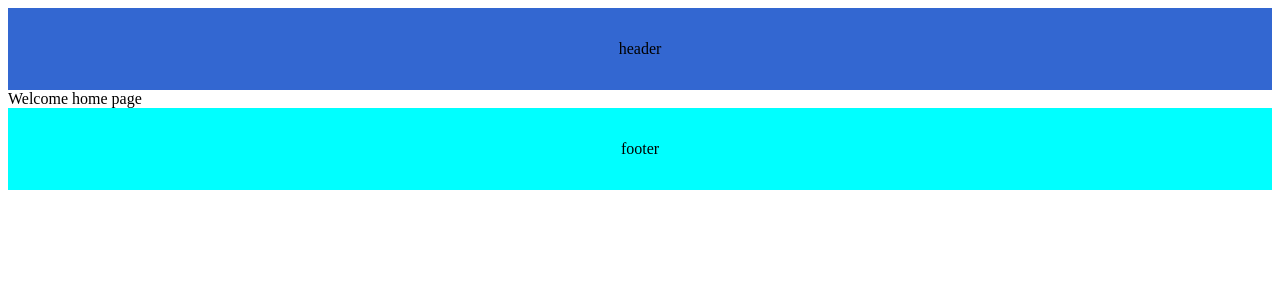
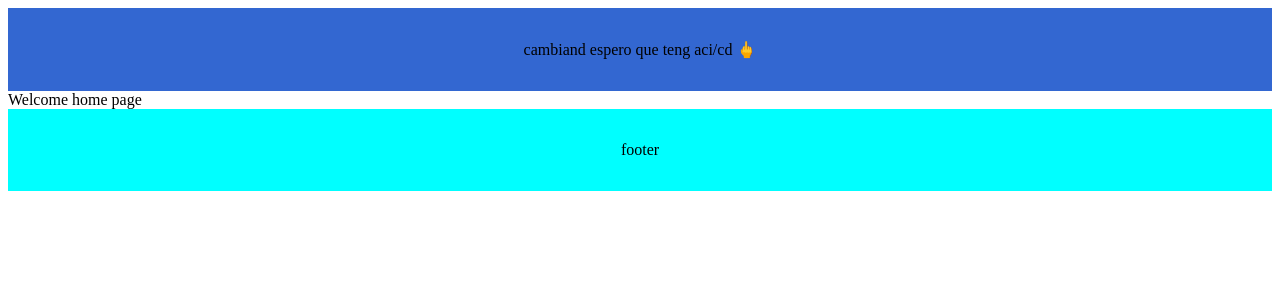
Before and after one commit to jos3lo89/next-practice, a Next.js app: page / in a window 1280 px wide. Shown: the top 300 px of the page. Built offline with nearby package versions, Linux system fonts and the light colour scheme.

Commit message:
refactor: add new title in header

```diff
--- a/app/layout.tsx
+++ b/app/layout.tsx
@@ -21,7 +21,7 @@ export default function RootLayout({ children }: RootLayoutProps) {
             textAlign: "center",
           }}
         >
-          <p>header</p>
+          <p>cambiand espero que teng aci/cd 🖕</p>
         </header>
         {children}
         <footer
```
